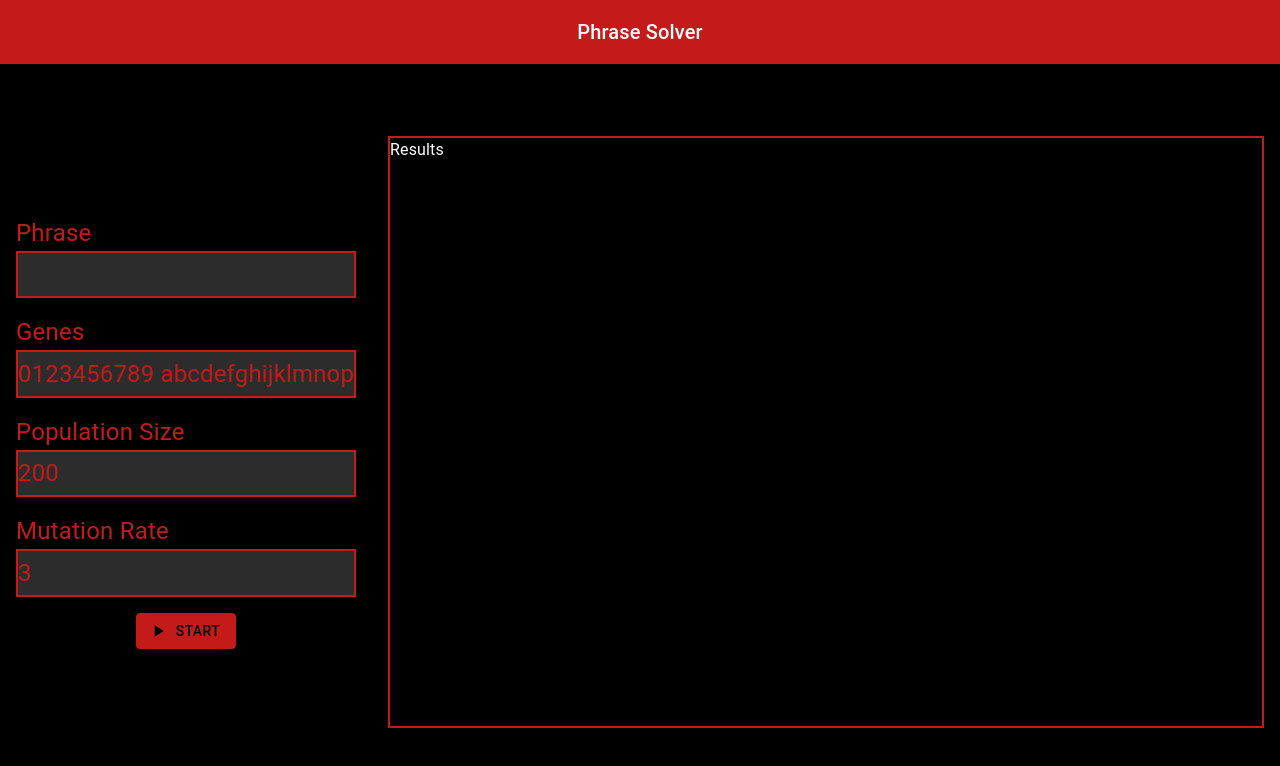
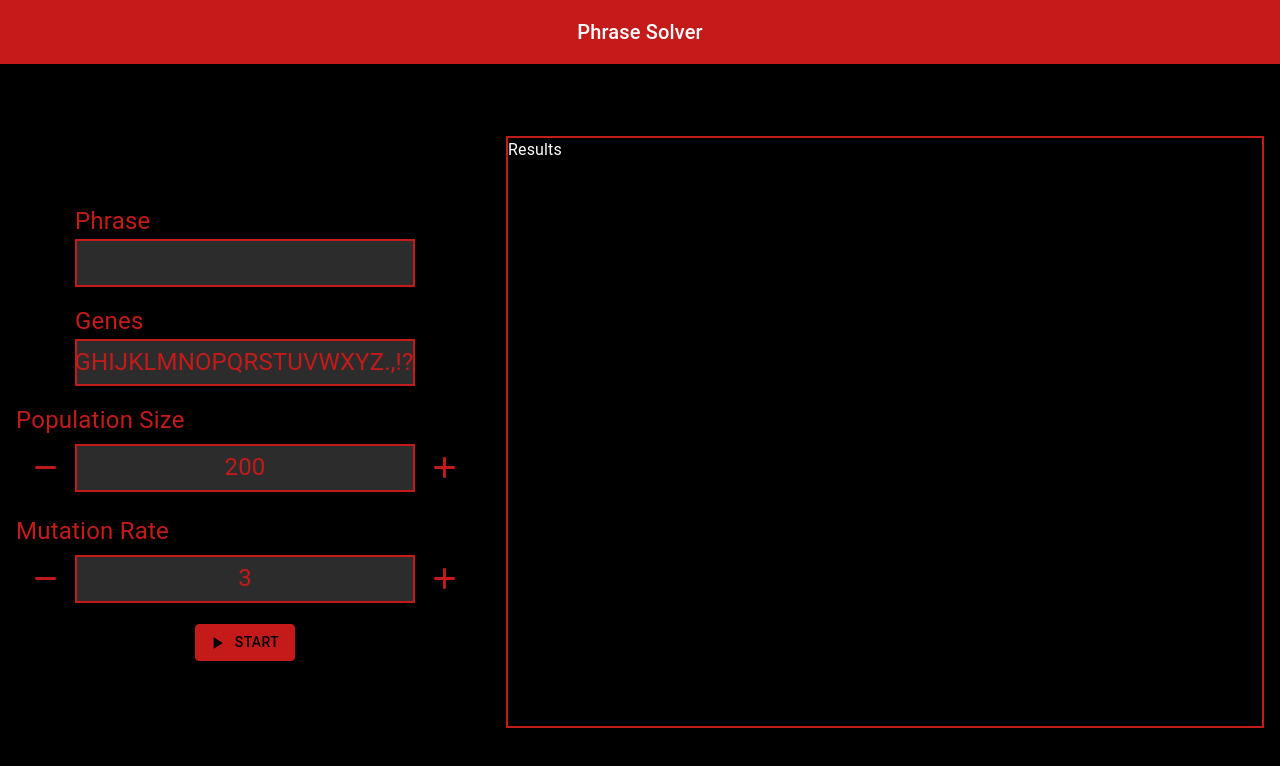
Before and after one commit to javidahmed64592/gaps, a React (Create React App) app in the folder gaps/: page / in a window 1280 px wide. Shown: the top 766 px of the page. Built offline with nearby package versions, Linux system fonts and the light colour scheme.

Commit message:
Add increment/decrement buttons

```diff
--- /dev/null
+++ b/gaps/src/components/buttons/StyledIconButton.js
@@ -0,0 +1,20 @@
+import { useSelector } from "react-redux";
+import { IconButton } from "@mui/material";
+import { getColours } from "../../state/ColourSlice";
+
+export default function StyledIconButton(props) {
+  const colours = useSelector((state) => getColours(state));
+
+  return (
+    <IconButton
+      variant={props.variant}
+      onClick={props.onClick}
+      size={props.size}
+      style={{
+        color: colours.primary,
+      }}
+    >
+      {props.icon}
+    </IconButton>
+  );
+}
--- a/gaps/src/components/form/GAForm.js
+++ b/gaps/src/components/form/GAForm.js
@@ -1,7 +1,8 @@
 import { useSelector } from "react-redux";
 import { Stack } from "@mui/system";
 import PlayArrowIcon from "@mui/icons-material/PlayArrow";
-import FormField from "./FormField";
+import StyledTextField from "./StyledTextField";
+import StyledNumberField from "./StyledNumberField";
 import StyledTextIconButton from "../buttons/StyledTextIconButton";
 import { startAlgorithm } from "../../routers/GARouters";
 import {
@@ -9,6 +10,10 @@ import {
   setPhrase,
   setMutationRate,
   setPopulationSize,
+  incrementPopulationSize,
+  decrementPopulationSize,
+  incrementMutationRate,
+  decrementMutationRate,
   getGenes,
   getPhrase,
   getMutationRate,
@@ -30,17 +35,25 @@ export default function GAForm() {
       spacing={2}
       margin={2}
     >
-      <FormField label="Phrase" value={phrase} onChangeValue={setPhrase} />
-      <FormField label="Genes" value={genes} onChangeValue={setGenes} />
-      <FormField
+      <StyledTextField
+        label="Phrase"
+        value={phrase}
+        onChangeValue={setPhrase}
+      />
+      <StyledTextField label="Genes" value={genes} onChangeValue={setGenes} />
+      <StyledNumberField
         label="Population Size"
         value={populationSize}
         onChangeValue={setPopulationSize}
+        onDecrementValue={decrementPopulationSize}
+        onIncrementValue={incrementPopulationSize}
       />
-      <FormField
+      <StyledNumberField
         label="Mutation Rate"
         value={mutationRate}
         onChangeValue={setMutationRate}
+        onDecrementValue={decrementMutationRate}
+        onIncrementValue={incrementMutationRate}
       />
       <StyledTextIconButton
         variant="outlined"
--- /dev/null
+++ b/gaps/src/components/form/StyledNumberField.js
@@ -0,0 +1,78 @@
+import { useDispatch, useSelector } from "react-redux";
+import { Stack, Typography, TextField } from "@mui/material";
+import RemoveIcon from "@mui/icons-material/Remove";
+import AddIcon from "@mui/icons-material/Add";
+import StyledIconButton from "../buttons/StyledIconButton";
+import { getColours } from "../../state/ColourSlice";
+
+export default function StyledNumberField(props) {
+  const dispatch = useDispatch();
+  const colours = useSelector((state) => getColours(state));
+  const regex = /^[0-9\b]+$/;
+
+  const onChangeValue = (event) => {
+    if (event.target.value === "") return dispatch(props.onChangeValue(0));
+    if (regex.test(event.target.value))
+      return dispatch(props.onChangeValue(event.target.value));
+  };
+
+  const onIncrementValue = (event) => {
+    dispatch(props.onIncrementValue(event.target.value));
+  };
+
+  const onDecrementValue = (event) => {
+    dispatch(props.onDecrementValue(event.target.value));
+  };
+
+  return (
+    <Stack
+      direction="column"
+      justifyContent="flex-start"
+      alignItems="flex-start"
+      width="fit-content"
+    >
+      <Typography
+        style={{
+          color: colours.primary,
+          fontSize: "24px",
+        }}
+      >
+        {props.label}
+      </Typography>
+      <Stack direction="row" justifyContent="flex-start" alignItems="center">
+        <StyledIconButton
+          variant="contained"
+          icon={<RemoveIcon fontSize="large" />}
+          onClick={onDecrementValue}
+          size={"large"}
+        />
+        <TextField
+          variant="standard"
+          id={props.label}
+          value={props.value}
+          onChange={onChangeValue}
+          type={props.type}
+          sx={{
+            input: {
+              textAlign: "center",
+              color: colours.primary,
+              backgroundColor: colours.tertiary,
+              fontSize: "24px",
+              border: 2,
+              borderColor: colours.primary,
+            },
+          }}
+          InputProps={{
+            disableUnderline: true,
+          }}
+        />
+        <StyledIconButton
+          variant="contained"
+          icon={<AddIcon fontSize="large" />}
+          onClick={onIncrementValue}
+          size={"large"}
+        />
+      </Stack>
+    </Stack>
+  );
+}
--- a/gaps/src/components/form/FormField.js
+++ b/gaps/src/components/form/StyledTextField.js
@@ -3,7 +3,7 @@ import { Stack } from "@mui/system";
 import { Typography, TextField } from "@mui/material";
 import { getColours } from "../../state/ColourSlice";
 
-export default function FormField(props) {
+export default function StyledTextField(props) {
   const dispatch = useDispatch();
   const colours = useSelector((state) => getColours(state));
 
--- a/gaps/src/state/FormSlice.js
+++ b/gaps/src/state/FormSlice.js
@@ -19,16 +19,36 @@ export const formSlice = createSlice({
       state.value.phrase = action.payload;
     },
     setMutationRate: (state, action) => {
-      state.value.mutationRate = action.payload;
+      state.value.mutationRate = parseInt(action.payload);
     },
     setPopulationSize: (state, action) => {
-      state.value.populationSize = action.payload;
+      state.value.populationSize = parseInt(action.payload);
+    },
+    incrementPopulationSize: (state) => {
+      state.value.populationSize += 1;
+    },
+    decrementPopulationSize: (state) => {
+      state.value.populationSize = Math.max(0, state.value.populationSize - 1);
+    },
+    incrementMutationRate: (state) => {
+      state.value.mutationRate += 1;
+    },
+    decrementMutationRate: (state) => {
+      state.value.mutationRate = Math.max(0, state.value.mutationRate - 1);
     },
   },
 });
 
-export const { setGenes, setPhrase, setMutationRate, setPopulationSize } =
-  formSlice.actions;
+export const {
+  setGenes,
+  setPhrase,
+  setMutationRate,
+  setPopulationSize,
+  incrementPopulationSize,
+  decrementPopulationSize,
+  incrementMutationRate,
+  decrementMutationRate,
+} = formSlice.actions;
 
 export const getGenes = (state) => state.form.value.genes;
 export const getPhrase = (state) => state.form.value.phrase;
```
